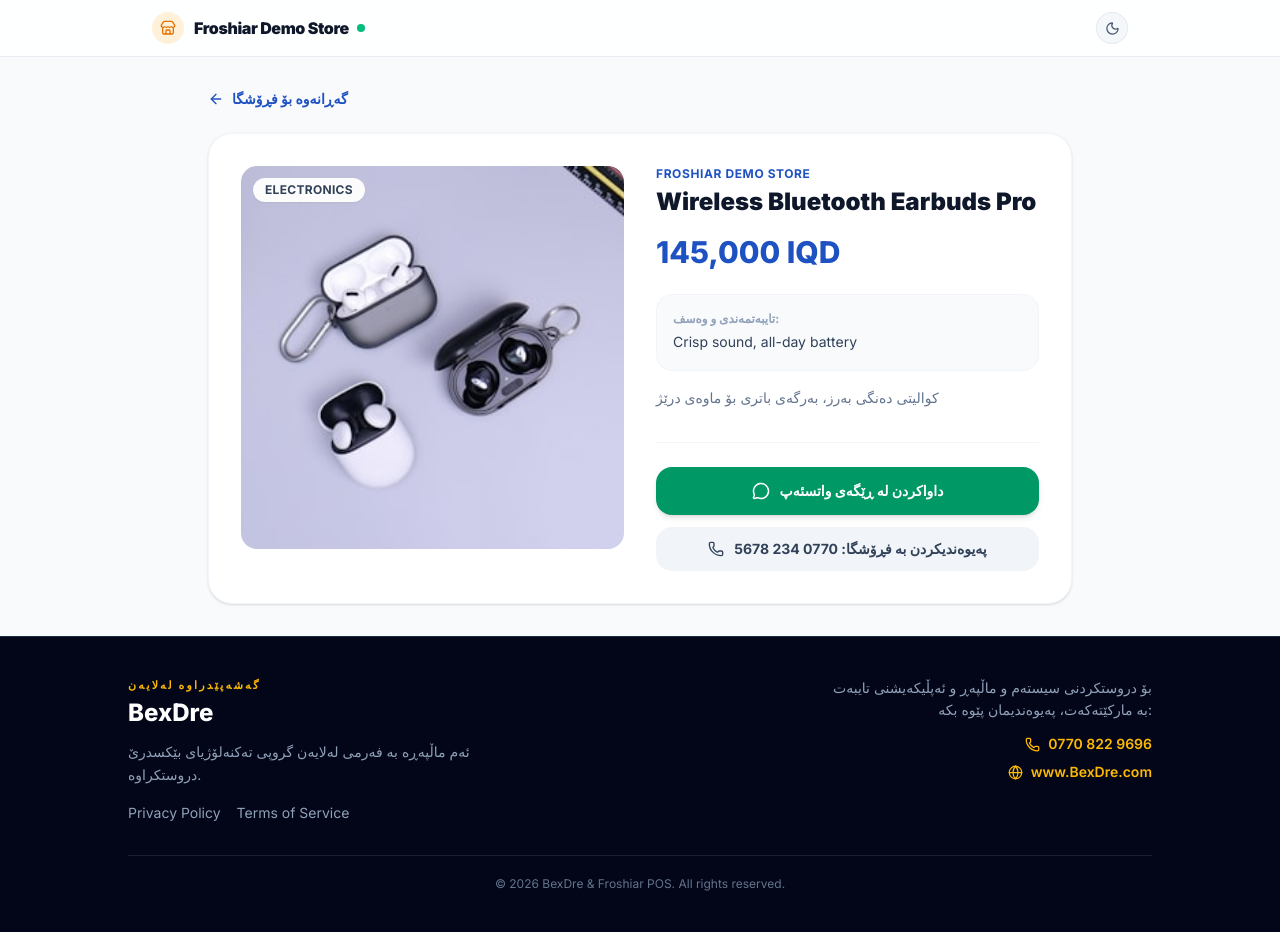
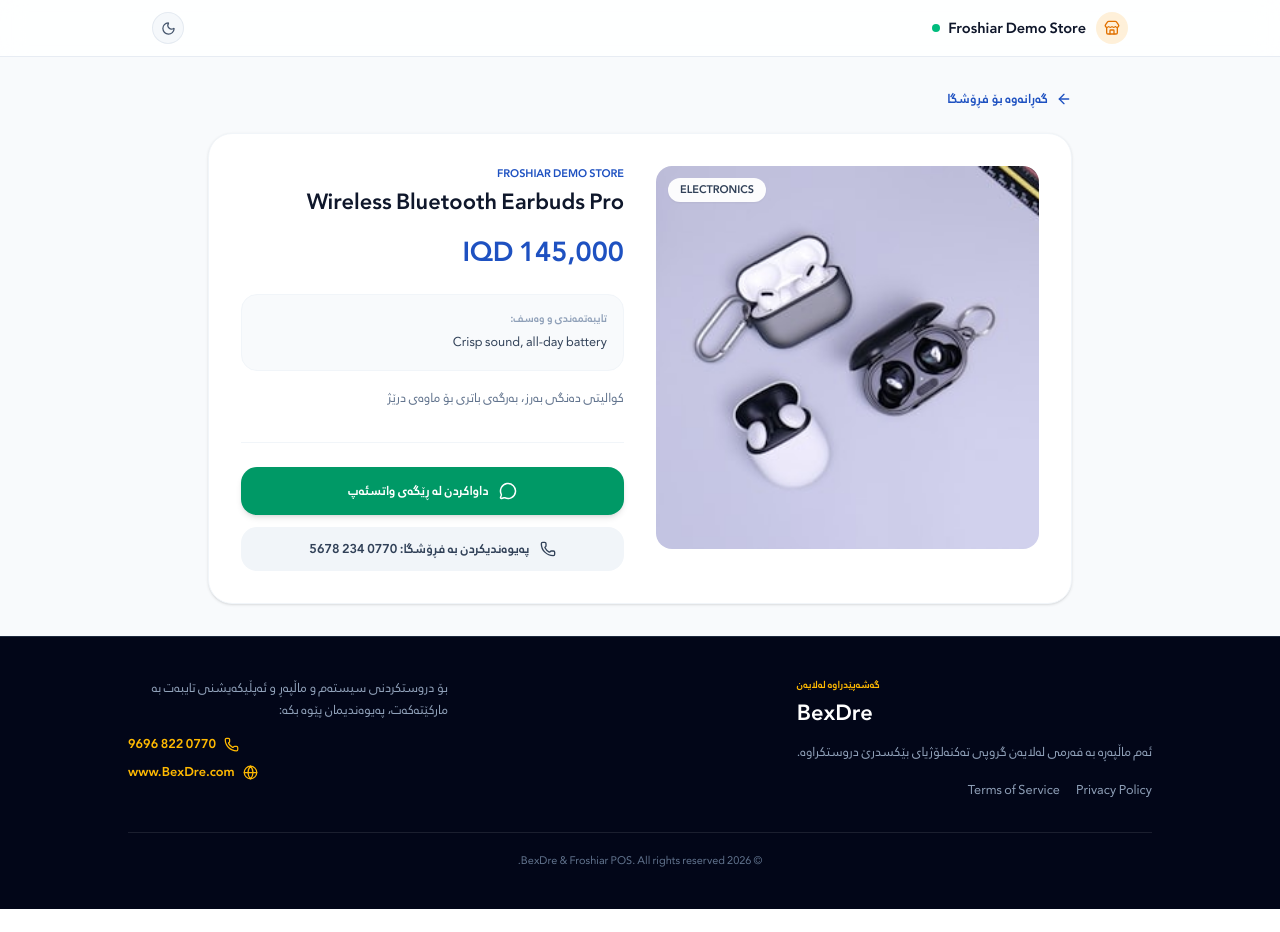
Before and after one commit to Tebin21/ManagerX, a Next.js app in the folder froshiar-website/: page /en/demo/product/1 in a window 1280 px wide. After the commit the page ends 909 px from the top, so only its background shows below. Built offline with nearby package versions, Linux system fonts and the light colour scheme.

Commit message:
feat(typography): apply Bahij Janna font for Kurdish/Arabic and Helvetica for English on storefront

```diff
--- a/froshiar-website/app/[locale]/[slug]/product/[productId]/page.tsx
+++ b/froshiar-website/app/[locale]/[slug]/product/[productId]/page.tsx
@@ -64,8 +64,18 @@ export default async function ProductDetailsPage({
       )}`
     : null;
 
+  const isRTL = /[\u0600-\u06FF\u0750-\u077F\uFB50-\uFDFF\uFE70-\uFEFF]/.test(
+    `${store.businessName} ${product.name} ${product.description || ''} ${product.websiteDescription || ''}`
+  );
+
   return (
-    <div className="min-h-screen flex flex-col bg-slate-50 transition-colors duration-200 dark:bg-slate-900" style={brandStyle}>
+    <div
+      dir={isRTL ? 'rtl' : 'ltr'}
+      className={`min-h-screen flex flex-col bg-slate-50 transition-colors duration-200 dark:bg-slate-900 ${
+        isRTL ? 'font-kurdish' : 'font-sans'
+      }`}
+      style={brandStyle}
+    >
       <StoreNavbar
         businessName={store.businessName}
         logoUrl={store.info.logoUrl}
--- a/froshiar-website/app/globals.css
+++ b/froshiar-website/app/globals.css
@@ -48,24 +48,32 @@
   --color-gray-600: #475569;
   --color-gray-700: #334155;
 
-  --font-sans: var(--font-inter);
-  --font-kurdish: var(--font-bahij), var(--font-rudaw), sans-serif;
+  --font-sans: "Helvetica Neue", Helvetica, -apple-system, BlinkMacSystemFont, Arial, sans-serif;
+  --font-kurdish: var(--font-bahij), "Helvetica Neue", Helvetica, Arial, sans-serif;
+  --font-helvetica: "Helvetica Neue", Helvetica, -apple-system, BlinkMacSystemFont, Arial, sans-serif;
 }
 
 body {
   background: var(--color-canvas);
   color: var(--color-ink);
+  font-family: "Helvetica Neue", Helvetica, Arial, var(--font-bahij), -apple-system, BlinkMacSystemFont, sans-serif;
   overflow-x: hidden;
   transition:
     background-color 0.3s ease,
     color 0.3s ease;
 }
 
-.font-kurdish {
-  font-family: var(--font-kurdish), var(--font-sans), sans-serif;
+.font-kurdish,
+.font-bahij {
+  font-family: var(--font-bahij), "Helvetica Neue", Helvetica, Arial, sans-serif !important;
 }
 
-/* Universal Kurdish Typography: Ensure all text, buttons, inputs, labels, and placeholders use Bahij Janna in Kurdish */
+.font-latin,
+.font-helvetica {
+  font-family: "Helvetica Neue", Helvetica, Arial, -apple-system, BlinkMacSystemFont, sans-serif !important;
+}
+
+/* Universal Kurdish & Arabic Typography (Bahij Janna): Matches Froshiar POS app font */
 html[lang="ckb"],
 html[lang="ckb"] body,
 html[lang="ckb"] input,
@@ -79,7 +87,7 @@ html[lang="ckb"] optgroup,
 [dir="rtl"] button,
 [dir="rtl"] select,
 [dir="rtl"] textarea {
-  font-family: var(--font-bahij), var(--font-rudaw), -apple-system, BlinkMacSystemFont, "Segoe UI", Roboto, sans-serif !important;
+  font-family: var(--font-bahij), "Helvetica Neue", Helvetica, Arial, -apple-system, BlinkMacSystemFont, sans-serif !important;
 }
 
 /* Ensure inputs, buttons, and form controls inherit font universally */
--- a/froshiar-website/components/storefront/StorefrontView.tsx
+++ b/froshiar-website/components/storefront/StorefrontView.tsx
@@ -54,8 +54,19 @@ export function StorefrontView({ store, slug }: Props) {
     });
   }, [store, query, selectedCategory]);
 
+  const isRTL = useMemo(() => {
+    const sample = `${store.businessName} ${store.info.description || ''} ${store.info.address || ''}`;
+    return /[\u0600-\u06FF\u0750-\u077F\uFB50-\uFDFF\uFE70-\uFEFF]/.test(sample);
+  }, [store]);
+
   return (
-    <div className="flex min-h-screen flex-col bg-slate-50 transition-colors duration-200 dark:bg-slate-900" style={brandStyle}>
+    <div
+      dir={isRTL ? 'rtl' : 'ltr'}
+      className={`flex min-h-screen flex-col bg-slate-50 transition-colors duration-200 dark:bg-slate-900 ${
+        isRTL ? 'font-kurdish' : 'font-sans'
+      }`}
+      style={brandStyle}
+    >
       {/* 1. Top Sticky Navigation Bar with Theme Switcher & Store Name */}
       <StoreNavbar
         businessName={store.businessName}
```
Also changed, not shown: froshiar-website/components/storefront/StoreNavbar.tsx (line endings or trailing spaces).
